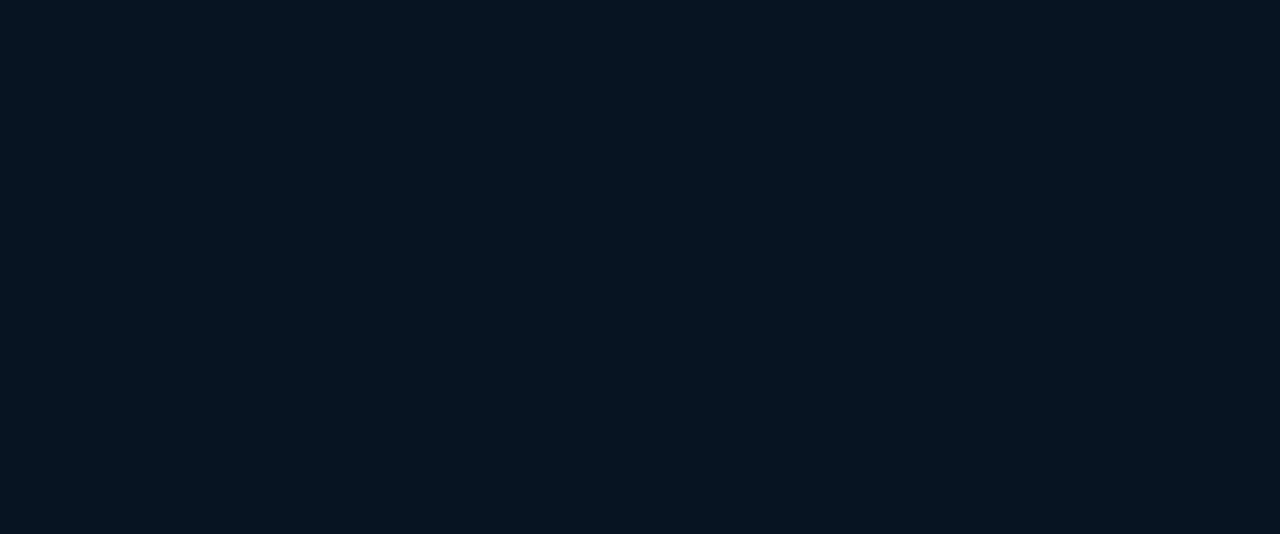
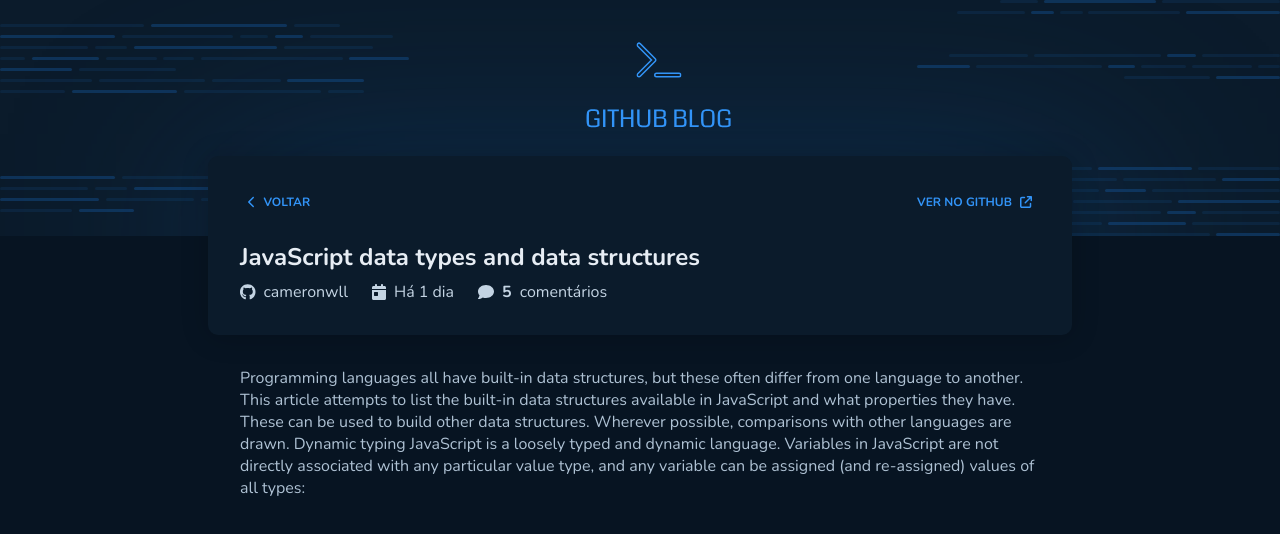
Before and after one commit to manoguii/github-blog, a React (Vite) app: page /post in a window 1280 px wide. Before the commit this address had no page. Shown: the top 534 px of the page. Built offline with nearby package versions, Linux system fonts and the light colour scheme.

Commit message:
:art::art::art: Create base project

```diff
--- a/src/Router.tsx
+++ b/src/Router.tsx
@@ -1,12 +1,14 @@
 import { Route, Routes } from 'react-router-dom'
 import { DefaultLayout } from './layouts/DefaultLayout'
 import { Home } from './pages/Home'
+import { Post } from './pages/Post'
 
 export function Router() {
   return (
     <Routes>
       <Route path="/" element={<DefaultLayout />}>
         <Route path="/" element={<Home />} />
+        <Route path="/post" element={<Post />} />
       </Route>
     </Routes>
   )
--- a/src/pages/Home/InputForm/styles.ts
+++ b/src/pages/Home/InputForm/styles.ts
@@ -30,6 +30,7 @@
     border: 1px solid ${(props) => props.theme.Border};
     border-radius: 6px;
     margin-top: 0.75rem;
+    color: ${(props) => props.theme.Text};
 
     &::placeholder {
       color: ${(props) => props.theme.Label};
--- a/src/pages/Home/Post/index.tsx
+++ b/src/pages/Home/Issue/index.tsx
@@ -1,10 +1,15 @@
-import { PostContainer } from './styles'
+import { NavLink } from 'react-router-dom'
+import { Container } from './styles'
 
-export function Post() {
+export function Issue() {
   return (
-    <PostContainer>
+    <Container>
       <header>
-        <h3>JavaScript data types and data structures</h3>
+        <h3>
+          <NavLink to={'/post'}>
+            JavaScript data types and data structures
+          </NavLink>
+        </h3>
         <div>
           <span>Há 1 dia</span>
         </div>
@@ -14,6 +19,6 @@
         differ from one language to another. This article attempts to list the
         built-in data structures available in
       </section>
-    </PostContainer>
+    </Container>
   )
 }
--- a/src/pages/Home/Post/styles.ts
+++ b/src/pages/Home/Issue/styles.ts
@@ -1,6 +1,6 @@
 import styled from 'styled-components'
 
-export const PostContainer = styled.article`
+export const Container = styled.article`
   display: flex;
   flex-direction: column;
   max-width: 26rem;
@@ -15,11 +15,13 @@
     justify-content: space-between;
     gap: 1rem;
 
-    h3 {
+    h3,
+    a {
       font-size: 1.25rem;
       font-weight: 700;
       color: ${(props) => props.theme.Title};
       max-width: 17.6rem;
+      text-decoration: none;
     }
 
     span {
--- a/src/pages/Home/index.tsx
+++ b/src/pages/Home/index.tsx
@@ -1,5 +1,5 @@
 import { InputForm } from './InputForm'
-import { Post } from './Post'
+import { Issue } from './Issue'
 import { Profile } from './Profile'
 import { HomeContainer, Main } from './styles'
 
@@ -9,10 +9,10 @@
       <Profile />
       <InputForm />
       <Main>
-        <Post />
-        <Post />
-        <Post />
-        <Post />
+        <Issue />
+        <Issue />
+        <Issue />
+        <Issue />
       </Main>
     </HomeContainer>
   )
--- /dev/null
+++ b/src/pages/Post/IssueInfo/index.tsx
@@ -0,0 +1,41 @@
+import { FontAwesomeIcon } from '@fortawesome/react-fontawesome'
+import {
+  faArrowUpRightFromSquare,
+  faCalendarDay,
+  faComment,
+  faChevronLeft,
+} from '@fortawesome/free-solid-svg-icons'
+import { faGithub } from '@fortawesome/free-brands-svg-icons'
+import { IssueContainer, IssueContent } from './styles'
+import { NavLink } from 'react-router-dom'
+
+export function IssueInfo() {
+  const element = <FontAwesomeIcon icon={faArrowUpRightFromSquare} />
+  const gitHub = <FontAwesomeIcon icon={faGithub} />
+  const calendar = <FontAwesomeIcon icon={faCalendarDay} />
+  const user = <FontAwesomeIcon icon={faComment} />
+  const voltar = <FontAwesomeIcon icon={faChevronLeft} />
+
+  return (
+    <IssueContainer>
+      <IssueContent>
+        <header>
+          <NavLink to="/">{voltar}voltar</NavLink>
+          <a href="#">
+            ver no github
+            {element}
+          </a>
+        </header>
+        <h2>JavaScript data types and data structures</h2>
+        <footer>
+          <span>{gitHub}cameronwll</span>
+          <span>{calendar}Há 1 dia</span>
+          <span>
+            {user}
+            <strong>5</strong> comentários
+          </span>
+        </footer>
+      </IssueContent>
+    </IssueContainer>
+  )
+}
--- a/src/pages/Home/Profile/styles.ts
+++ b/src/pages/Post/IssueInfo/styles.ts
@@ -1,7 +1,6 @@
 import styled from 'styled-components'
 
-export const ProfileContainer = styled.aside`
-  padding: 2rem;
+export const IssueContainer = styled.aside`
   margin-top: -5rem;
   position: relative;
 
@@ -13,20 +12,16 @@
   gap: 2rem;
 `
 
-export const ProfileContent = styled.div`
+export const IssueContent = styled.div`
   display: flex;
   flex-direction: column;
   justify-content: space-between;
+  flex: 1;
 
   header {
     display: flex;
     justify-content: space-between;
-
-    h2 {
-      font-size: 1.5rem;
-      font-weight: 700;
-      color: ${(props) => props.theme.Title};
-    }
+    margin: 8px;
 
     a {
       font-size: 0.75rem;
@@ -34,22 +29,29 @@
       color: ${(props) => props.theme.Bue};
       text-transform: uppercase;
       text-decoration: none;
-      padding-top: 10px;
+      padding-bottom: 5px;
+      line-height: 0;
 
       display: flex;
       gap: 0.5rem;
       align-items: center;
 
       &:hover {
-        border-bottom: 3px solid ${(props) => props.theme.Bue};
+        border-bottom: 1px solid ${(props) => props.theme.Bue};
       }
     }
   }
 
-  p {
+  h2 {
+    font-size: 1.5rem;
+    font-weight: 700;
+    color: ${(props) => props.theme.Title};
+    padding-top: 1.25rem;
   }
 
   footer {
+    padding-top: 0.5rem;
+
     display: flex;
     gap: 1.5rem;
     color: ${(props) => props.theme.Subtitle};
--- /dev/null
+++ b/src/pages/Post/index.tsx
@@ -0,0 +1,23 @@
+import { IssueInfo } from './IssueInfo'
+import { PostContainer } from './styles'
+
+export function Post() {
+  return (
+    <PostContainer>
+      <IssueInfo />
+      <div>
+        <p>
+          Programming languages all have built-in data structures, but these
+          often differ from one language to another. This article attempts to
+          list the built-in data structures available in JavaScript and what
+          properties they have. These can be used to build other data
+          structures. Wherever possible, comparisons with other languages are
+          drawn. Dynamic typing JavaScript is a loosely typed and dynamic
+          language. Variables in JavaScript are not directly associated with any
+          particular value type, and any variable can be assigned (and
+          re-assigned) values of all types:
+        </p>
+      </div>
+    </PostContainer>
+  )
+}
--- /dev/null
+++ b/src/pages/Post/styles.ts
@@ -0,0 +1,11 @@
+import styled from 'styled-components'
+
+export const PostContainer = styled.main`
+  width: 100%;
+  max-width: 864px;
+  margin: 0 auto;
+  padding-bottom: 5rem;
+  div {
+    padding: 2rem;
+  }
+`
```
